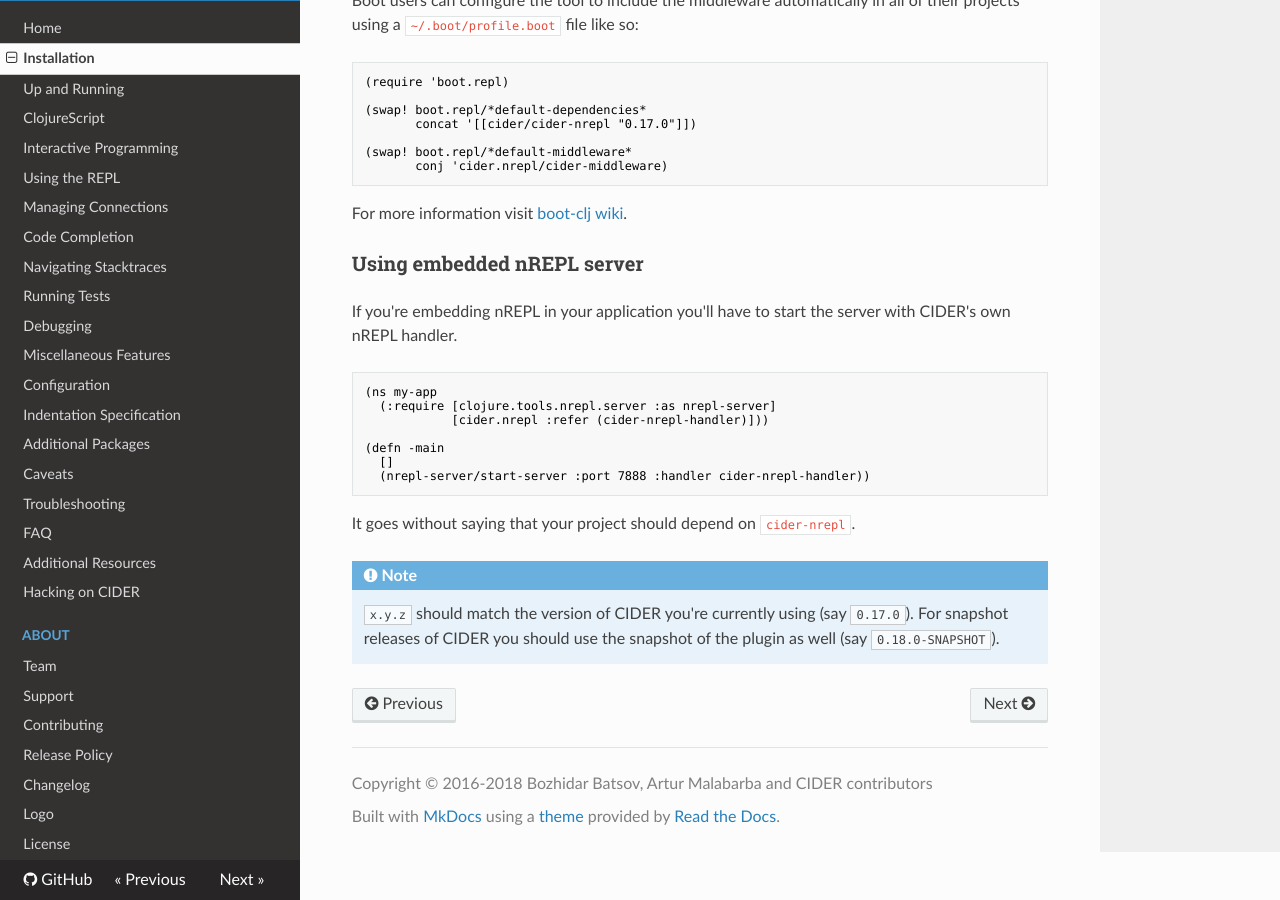
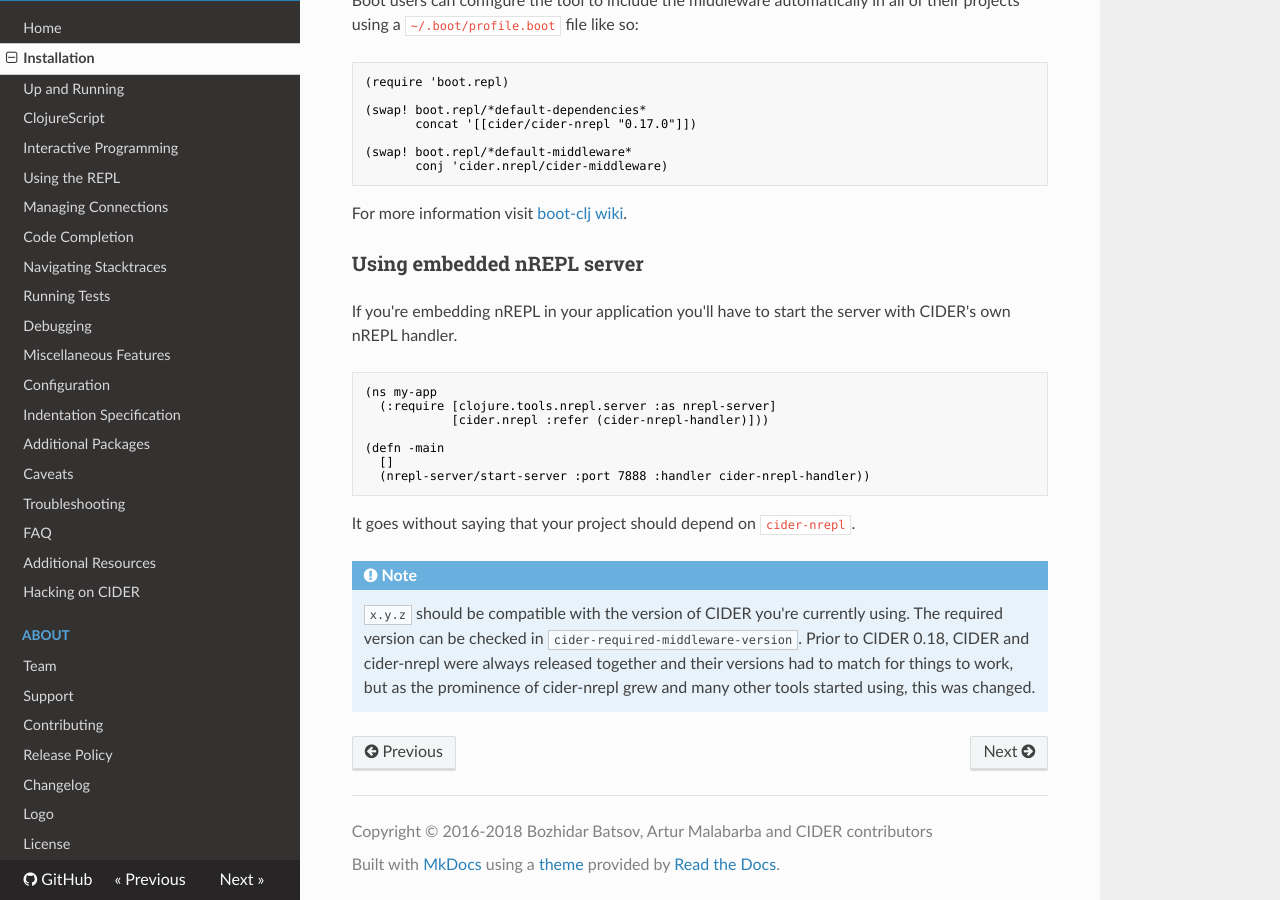
Before and after one commit to clojure-emacs/cider, an MkDocs documentation site: the page built from doc/installation.md, in a window 1280 px wide and 900 px high, scrolled down 3541 px. Built offline with MkDocs 1.6.1, drawn with Linux system fonts in a browser that asks for light colours; nearby versions of some CDN libraries; old or Windows-style settings are respelled for this version of MkDocs.

Commit message:
Stop releasing CIDER and cider-nrepl together
cider-nrepl now has its own release cycle and CIDER introduces
`cider-required-middleware-version` to track it.

```diff
--- a/doc/installation.md
+++ b/doc/installation.md
@@ -202,6 +202,8 @@ It goes without saying that your project should depend on `cider-nrepl`.
 
 !!! note
 
-    `x.y.z` should match the version of CIDER you're currently using (say `0.17.0`).
-    For snapshot releases of CIDER you should use the snapshot of the plugin as well
-    (say `0.18.0-SNAPSHOT`).
+    `x.y.z` should be compatible with the version of CIDER you're currently using.
+    The required version can be checked in `cider-required-middleware-version`.
+    Prior to CIDER 0.18, CIDER and cider-nrepl were always released together
+    and their versions had to match for things to work, but as the prominence
+    of cider-nrepl grew and many other tools started using, this was changed.
```
Also changed, not shown: CHANGELOG.md (+1 -0 lines), doc/troubleshooting.md (+2 -2 lines), 2 other files.
